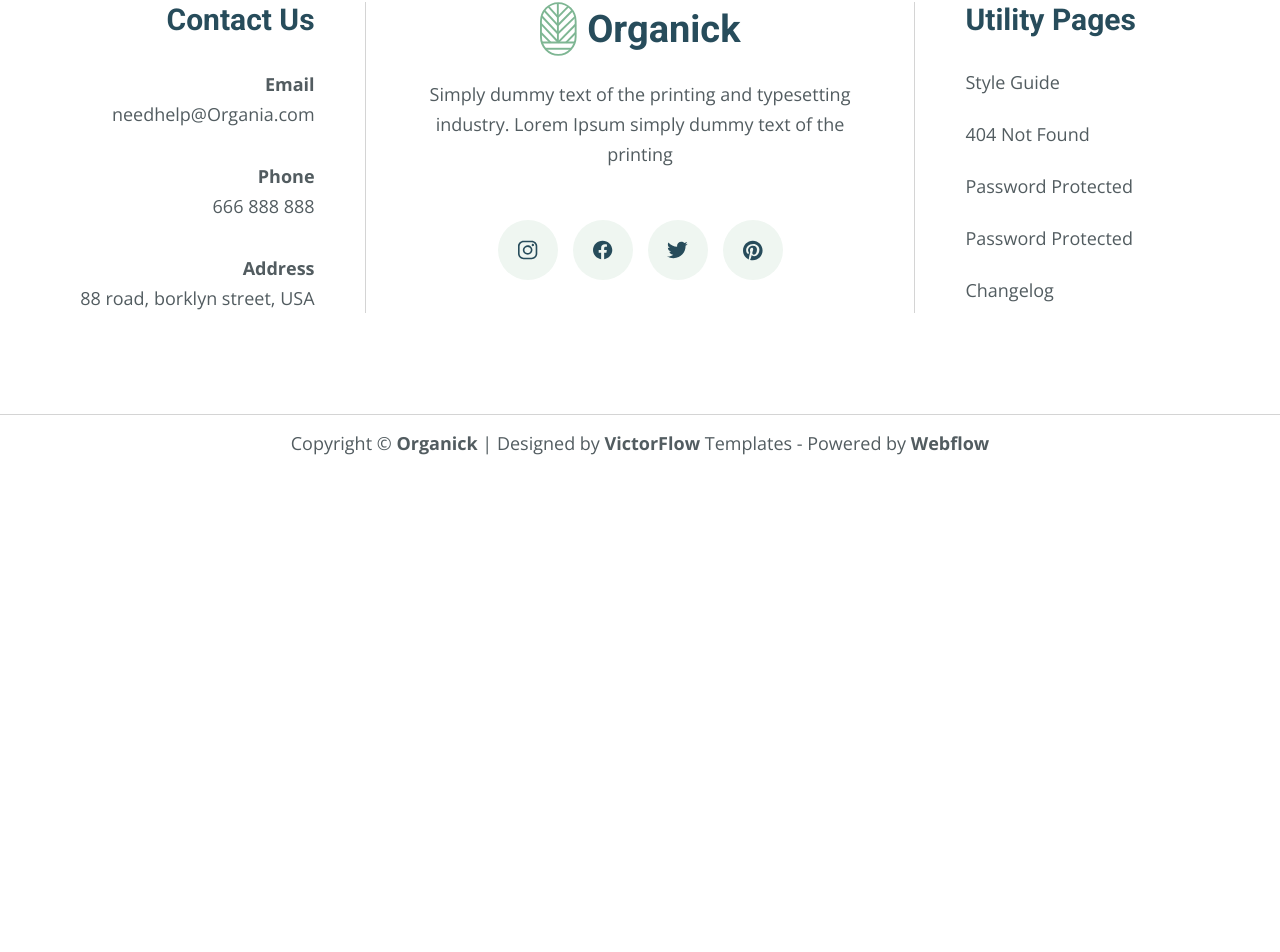
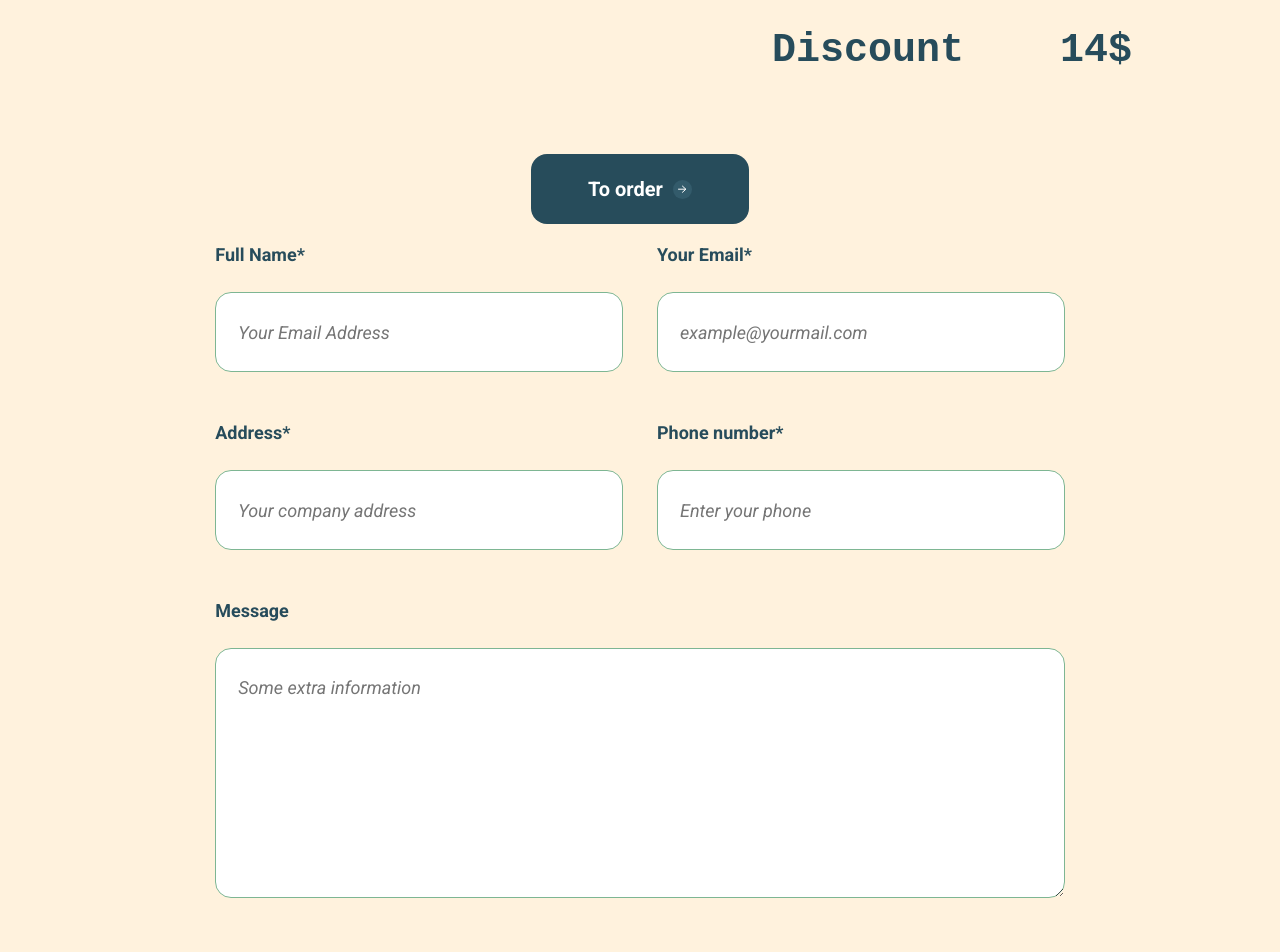
Before and after one commit to KyrychenkoDmytro/sigma, a React (Create React App) app in the folder final/: page /cart in a window 1280 px wide. Shown: the part 1202-2154 px from the top of the page. Before the commit the page ends 1673 px from the top, so only its background shows below. Built offline with nearby package versions, Linux system fonts and the light colour scheme.

Commit message:
CartForm add

```diff
--- a/final/src/Containers/CartItem/CartItem.jsx
+++ b/final/src/Components/CartItem/CartItem.jsx
@@ -10,7 +10,7 @@
                     <h3 className="title CartItem__title">Calabrese Broccoli</h3>
                     <div className="CartItem__old-price">$20.00</div>
                     <div className="CartItem__new-price">$13.00</div>
-                    <div className="CartItem__quantity-label">Quantity: </div>
+                    <div className="CartItem__quantity-label">Quantity : </div>
                     <div className="CartItem__quantity">2</div>
                     <button className="CartItem__btn-cancel-order"></button>
                 </div>
--- a/final/src/Containers/CartItem/CartItem.scss
+++ b/final/src/Components/CartItem/CartItem.scss
@@ -1,7 +1,7 @@
 @import '../../scss/variables';
 
 .CartItem {
-    padding: 40px 10%;
+    padding: 40px 0;
 
     &__wrap {
         position: relative;
@@ -19,7 +19,6 @@
 
     &__title {
         flex: 0 1 auto;
-        margin-left: 20px;
     }
 
 
@@ -49,6 +48,7 @@
     }
 
     &__quantity {
+        margin-left: 10px;
         padding: 28px 60px;
         border-radius: 16px;
         background-color: #fff;
--- /dev/null
+++ b/final/src/Containers/CartForm/CartForm.jsx
@@ -0,0 +1,48 @@
+import './CartForm.scss';
+
+const CartForm = () => {
+
+    return (
+        <div className="CartForm">
+            <div className="container">
+                <div className="CartForm__wrap">
+                    <form>
+                        <div className="CartForm__full-name-wrap">
+                            <div className="CartForm__label CartForm__full-name-label">Full Name*</div>
+                            <div className="CartForm__input CartForm__full-name-input">
+                                <input type="text" placeholder="Your Email Address" required />
+                            </div>
+                        </div>
+                        <div className="CartForm__email-wrap">
+                            <div className="CartForm__label CartForm__email-label">Your Email*</div>
+                            <div className="CartForm__input CartForm__email-input">
+                                <input type="text" placeholder="example@yourmail.com" required />
+                            </div>
+                        </div>
+                        <div className="CartForm__address-wrap">
+                            <div className="CartForm__label CartForm__address-label">Address*</div>
+                            <div className="CartForm__input CartForm__address-input">
+                                <input type="text" placeholder="Your company address" required />
+                            </div>
+                        </div>
+                        <div className="CartForm__phone-wrap">
+                            <div className="CartForm__label CartForm__phone-label">Phone number*</div>
+                            <div className="CartForm__input CartForm__phone-input">
+                                <input type="text" placeholder="Enter your phone" required />
+                            </div>
+                        </div>
+                        <div className="CartForm__message-wrap">
+                            <div className="CartForm__label CartForm__message-label">Message</div>
+                            <div className="CartForm__message-textarea">
+                                <textarea placeholder="Some extra information" required></textarea>
+                            </div>
+                        </div>
+                        <button className="btn btn_pagination-grey CartForm__btn-confirm">Confirm</button>
+                    </form>
+                </div>
+            </div>
+        </div>
+    );
+}
+
+export default CartForm;
--- /dev/null
+++ b/final/src/Containers/CartForm/CartForm.scss
@@ -0,0 +1,78 @@
+@import '../../scss/variables';
+
+.CartForm {
+    padding: 20px 0;
+
+    &__wrap {
+
+        form {
+            width: 90%;
+            margin: 0 auto;
+            display: flex;
+            flex-wrap: wrap;
+            justify-content: center;
+            align-items: center;
+            gap: 50px 4%;
+        }
+    }
+
+    &__full-name-wrap,
+    &__email-wrap,
+    &__address-wrap,
+    &__phone-wrap {
+        flex: 0 1 48%;
+    }
+
+    &__label {
+        margin-bottom: 26px;
+        font-family: 'Roboto', sans-serif;
+        font-size: 18px;
+        font-weight: 600;
+        line-height: 22px;
+        color: $darkSlateGray;
+    }
+
+    &__input {
+        height: 80px;
+
+        input {
+            padding: 12px 22px;
+            height: inherit;
+            width: 100%;
+            border-radius: 16px;
+            border: 1px solid $darkSeaGreen;
+            font-family: 'Roboto', sans-serif;
+            font-size: 18px;
+            font-style: italic;
+            line-height: 22px;
+            color: #ABABAB;
+        }
+    }
+
+    &__message-wrap {
+        flex: 0 1 100%;
+    }
+
+    &__message-textarea {
+        height: 250px;
+
+        textarea {
+            padding: 28px 22px;
+            height: inherit;
+            width: 100%;
+            border-radius: 16px;
+            border: 1px solid $darkSeaGreen;
+            font-family: 'Roboto', sans-serif;
+            font-size: 18px;
+            font-style: italic;
+            line-height: 22px;
+            color: #ABABAB;
+        }
+    }
+
+    &__btn-confirm {
+        min-width: 220px;
+        padding: 23px 57px;
+        margin-top: 60px;
+    }
+}
--- a/final/src/Containers/CartOrder/CartOrder.jsx
+++ b/final/src/Containers/CartOrder/CartOrder.jsx
@@ -1,5 +1,6 @@
 import './CartOrder.scss';
-import CartItem from '../CartItem/CartItem';
+import CartItem from '../../Components/CartItem/CartItem';
+import CartForm from '../CartForm/CartForm';
 
 const CartOrder = () => {
 
@@ -8,6 +9,10 @@
             <div className="container">
                 <div className="CartOrder__wrap">
                    <CartItem />
+                   <h3 className="title CartOrder__total-cost"><pre>Total Cost  <span>26$</span></pre></h3>
+                   <h3 className="title CartOrder__total-discont"><pre>Discount    <span>14$</span></pre></h3>
+                   <button className="btn btn_gray CartOrder__btn-order" id="btn-cart-to-order">To order</button>
+                   <CartForm />
                 </div>
             </div>
         </div>
--- a/final/src/Containers/CartOrder/CartOrder.scss
+++ b/final/src/Containers/CartOrder/CartOrder.scss
@@ -1,5 +1,23 @@
 @import '../../scss/variables';
 
 .CartOrder {
+    padding: 60px 10%;
     background-color: $cartOrderBg;
+
+    &__total-cost {
+        font-weight: 700;
+        margin-bottom: 20px;
+        text-align: right;
+    }
+
+    &__total-discont {
+        margin-bottom: 80px;
+        font-weight: 700;
+        text-align: right;
+    }
+
+    &__btn-order {
+        margin: 0 auto;
+        padding: 23px 57px;
+    }
 }
```
